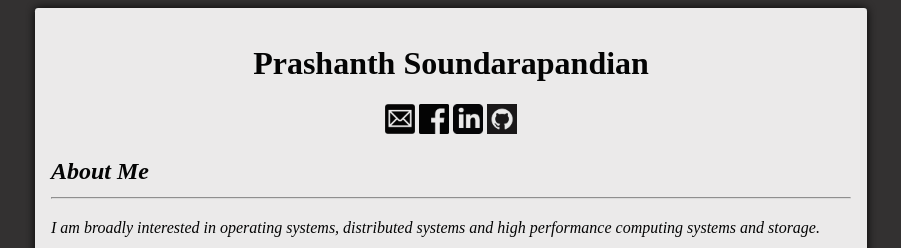
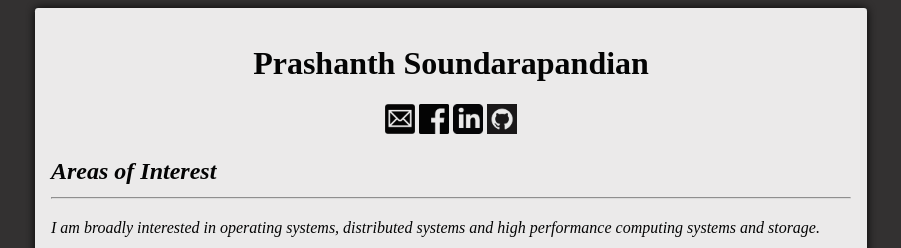
Before and after one commit to prashanths1992/prashanths1992.github.io, a plain HTML site: page index.html in a window 1280 px wide. Shown: the top 248 px of the page, without its empty margins (189-1090 px from the left). Drawn offline with Linux system fonts and the light colour scheme.

Commit message:
Update index.html

```diff
--- a/index.html
+++ b/index.html
@@ -12,7 +12,7 @@
         <a target="_blank" href="https://www.github.com/prashanths1992/"><img  width=30; height=30; src="github.jpg"/></a>
         </center>
 
-		<h2><i>About Me</i><hr style="color: black;"></h2>
+		<h2><i>Areas of Interest</i><hr style="color: black;"></h2>
 		<i>I am broadly interested in operating systems, distributed systems and high performance computing systems and storage. </i><br>
 
 		<div>
```
